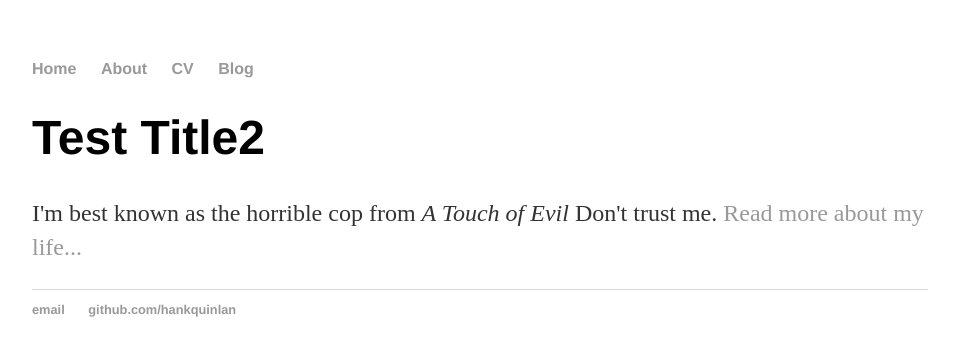
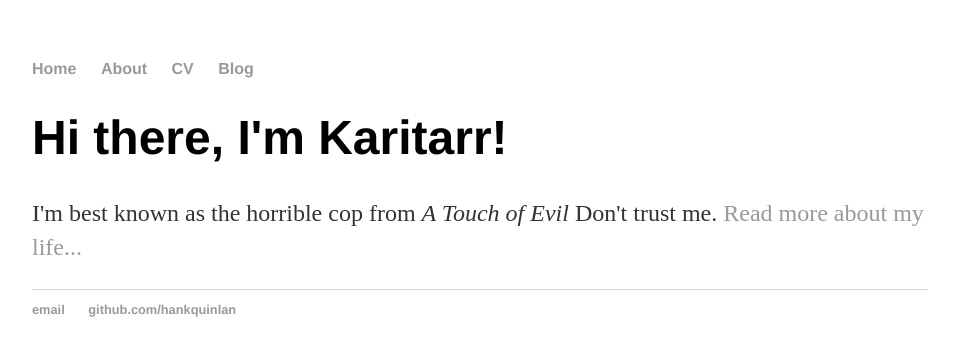
Before and after one commit to karitarr/karitarr.github.io, a Jekyll site: the page built from index.html, in a window 1280 px wide. Shown: the top 356 px of the page, without its empty margins (160-1115 px from the left). Built offline with Jekyll 4.4.1, drawn with Linux system fonts in a browser that asks for light colours.

Commit message:
Update index.html

```diff
--- a/index.html
+++ b/index.html
@@ -1,30 +1,8 @@
-<!DOCTYPE html>
-<html>
-	<head>
-		<title>Test Title</title>
-		<!-- link to main stylesheet -->
-		<link rel="stylesheet" type="text/css" href="/css/main.css">
-	</head>
-	<body>
-		<nav>
-    		<ul>
-        		<li><a href="/">Home</a></li>
-	        	<li><a href="/about">About</a></li>
-        		<li><a href="/cv">CV</a></li>
-        		<li><a href="/blog">Blog</a></li>
-    		</ul>
-		</nav>
-		<div class="container">
-    		<div class="blurb">
-        		<h1>Test Title2</h1>
-				<p>I'm best known as the horrible cop from <em>A Touch of Evil</em> Don't trust me. <a href="/about">Read more about my life...</a></p>
-    		</div><!-- /.blurb -->
-		</div><!-- /.container -->
-		<footer>
-    		<ul>
-        		<li><a href="mailto:hankquinlanhub@gmail.com">email</a></li>
-        		<li><a href="https://github.com/hankquinlan">github.com/hankquinlan</a></li>
-			</ul>
-		</footer>
-	</body>
-</html>
+---
+layout: default
+title: Hank Quinlan, Horrible Cop
+---
+<div class="blurb">
+	<h1>Hi there, I'm Karitarr!</h1>
+	<p>I'm best known as the horrible cop from <em>A Touch of Evil</em> Don't trust me. <a href="/about">Read more about my life...</a></p>
+</div><!-- /.blurb -->
```
